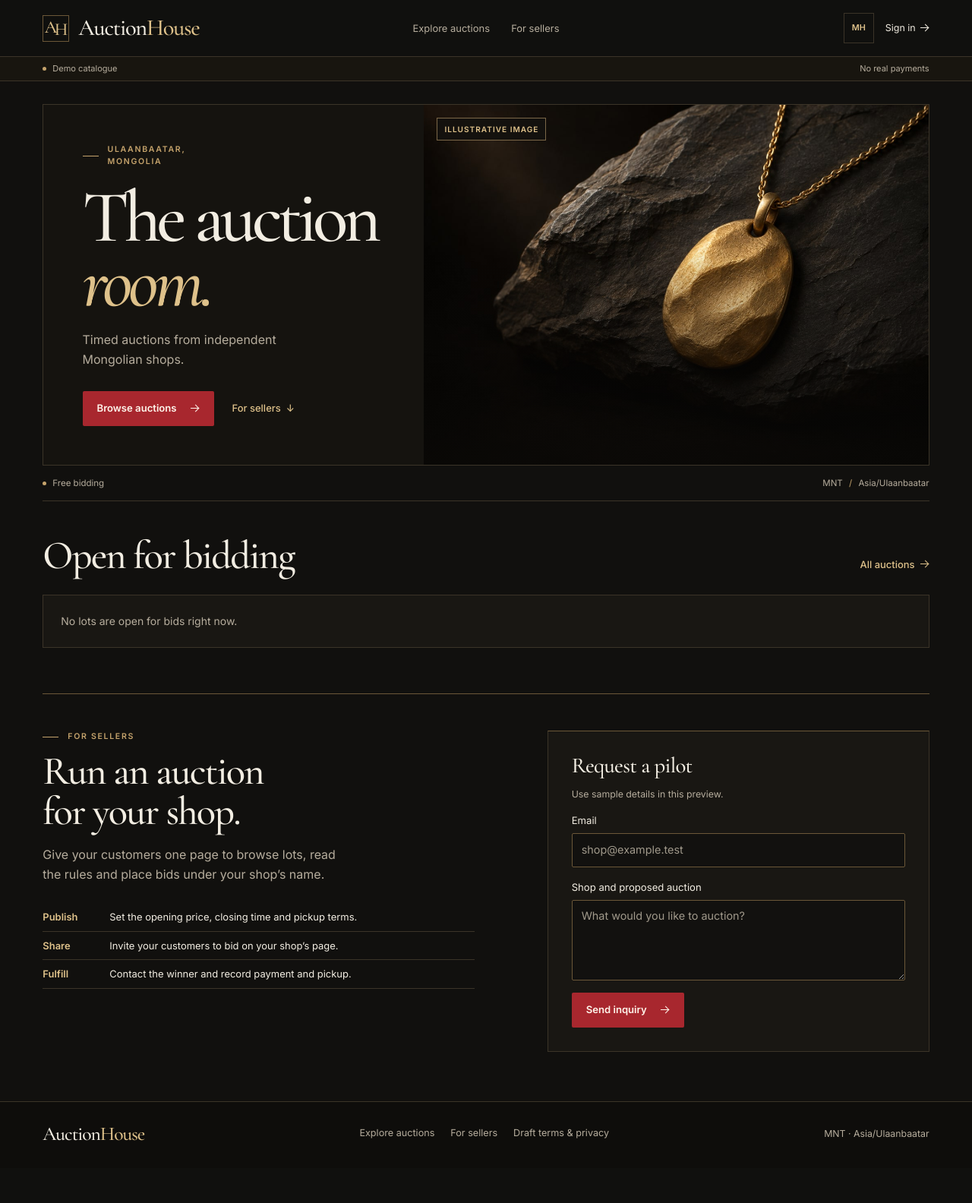
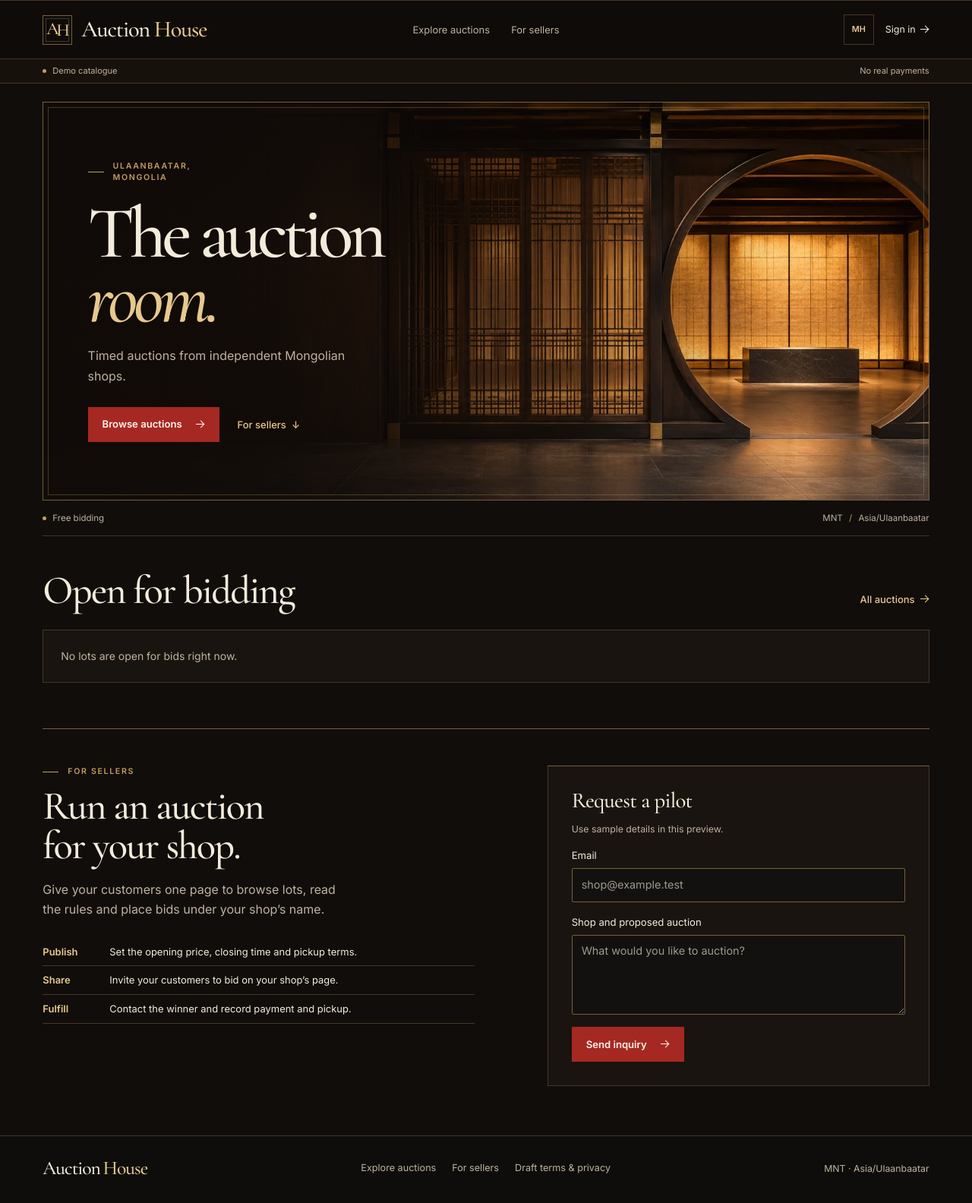
Before and after one commit to Vpermillion/Auction, a Flask app: page / in a window 1280 px wide. Shown: the whole page at 76% size. Before the commit the page ends 1502 px from the top, so only its background shows below. Run offline with Flask 3, Linux system fonts and the light colour scheme; data that the repository does not hold is empty.

Commit message:
Give Auction House a timber gallery theme

```diff
--- a/static/style.css
+++ b/static/style.css
@@ -1,16 +1,16 @@
 :root {
   color-scheme: dark;
-  --paper: #11100e;
-  --surface: #191713;
-  --surface-raised: #211e18;
-  --line: #3b3428;
-  --line-strong: #6b5738;
-  --ink: #f2ede2;
-  --muted: #b6ad9d;
-  --gold: #c5a36c;
-  --gold-light: #dec18a;
-  --action: #a8272e;
-  --action-hover: #bb3038;
+  --paper: #100d0b;
+  --surface: #19140f;
+  --surface-raised: #221a12;
+  --line: #463626;
+  --line-strong: #795e38;
+  --ink: #f3ebdb;
+  --muted: #bfb29f;
+  --gold: #c49d5f;
+  --gold-light: #e7c98e;
+  --action: #a62822;
+  --action-hover: #bb362e;
   --display: "Cormorant Garamond", Georgia, serif;
   --sans: Inter, system-ui, sans-serif;
   --gutter: clamp(18px, 4.4vw, 68px);
@@ -117,7 +117,7 @@ button:disabled { cursor: not-allowed; }
   min-height: 46px;
   padding: 11px 18px;
   border: 1px solid transparent;
-  border-radius: 2px;
+  border-radius: 0;
   background: var(--action);
   color: #fff5eb;
   font-size: .82rem;
@@ -148,13 +148,13 @@ button:disabled { cursor: not-allowed; }
 }
 .skip:focus { transform: none; }
 
-.site-header { border-bottom: 1px solid var(--line); background: #10100e; }
+.site-header { border-block: 1px solid var(--line); background: #0e0b09; }
 .masthead {
   display: grid;
   grid-template-columns: minmax(0, 1fr) auto minmax(0, 1fr);
   align-items: center;
   gap: 22px;
-  min-height: 74px;
+  min-height: 76px;
 }
 .wordmark, .footer-brand {
   display: inline-flex;
@@ -173,15 +173,16 @@ button:disabled { cursor: not-allowed; }
   align-items: center;
   justify-content: center;
   flex-shrink: 0;
-  width: 35px;
-  height: 35px;
-  padding-right: 3px;
+  width: 39px;
+  height: 39px;
+  padding-right: 2px;
   border: 1px solid var(--line-strong);
+  box-shadow: inset 0 0 0 3px var(--paper), inset 0 0 0 4px var(--line);
   color: var(--gold-light);
   font-size: 1.45rem;
   letter-spacing: -.15em;
 }
-.brand-symbol span { transform: translateY(3px); }
+.brand-symbol span { transform: translateY(2px); }
 .wordmark-gold, .footer-brand span { color: var(--gold-light); }
 .main-nav, .header-tools {
   display: flex;
@@ -221,7 +222,7 @@ button:disabled { cursor: not-allowed; }
 .header-link:hover { color: var(--gold-light); }
 .edition-strip {
   border-bottom: 1px solid var(--line);
-  background: #18150f;
+  background: #17110c;
   color: var(--muted);
   font-size: .69rem;
 }
@@ -245,18 +246,35 @@ button:disabled { cursor: not-allowed; }
 .edition-title .status-dot, .auction-strip .status-dot { color: var(--gold); }
 
 .auction-hero {
+  position: relative;
+  isolation: isolate;
   display: grid;
-  grid-template-columns: minmax(0, 43fr) minmax(0, 57fr);
-  margin-top: 30px;
-  border: 1px solid var(--line);
+  grid-template-columns: minmax(0, 44fr) minmax(0, 56fr);
+  min-height: clamp(450px, 41vw, 550px);
+  margin-top: 24px;
+  border: 1px solid var(--line-strong);
+  background: #130e0a;
+}
+.auction-hero::before, .auction-hero::after {
+  position: absolute;
+  content: "";
+  pointer-events: none;
+}
+.auction-hero::before {
+  inset: 0;
+  z-index: -1;
+  background: linear-gradient(90deg, rgb(16 11 8 / 97%) 0%, rgb(16 11 8 / 85%) 28%, rgb(16 11 8 / 32%) 59%, transparent 82%);
+}
+.auction-hero::after {
+  inset: 6px;
+  border: 1px solid rgb(196 157 95 / 30%);
 }
 .hero-copy {
   display: flex;
   flex-direction: column;
   justify-content: center;
   align-items: start;
-  padding: clamp(25px, 4vw, 60px);
-  background: #15130f;
+  padding: clamp(30px, 4.55vw, 69px);
 }
 .hero-copy h1 {
   margin-block: 23px 20px;
@@ -265,38 +283,48 @@ button:disabled { cursor: not-allowed; }
   line-height: .88;
 }
 .hero-copy h1 em { letter-spacing: -.05em; }
-.hero-copy .lede { max-width: 29ch; }
+.hero-copy .lede { max-width: 34ch; }
 .hero-copy .actions { margin-top: 28px; }
+.gallery-stage {
+  display: flex;
+  align-items: end;
+  justify-content: end;
+  min-width: 0;
+  padding: clamp(19px, 2.3vw, 34px);
+}
+.gallery-interior {
+  position: absolute;
+  inset: 0;
+  z-index: -2;
+  width: 100%;
+  height: 100%;
+  object-fit: cover;
+  object-position: 50% 54%;
+}
 .featured-lot {
-  display: block;
-  position: relative;
-  isolation: isolate;
+  display: grid;
+  grid-template-columns: clamp(75px, 8.2vw, 116px) minmax(0, 1fr);
   min-width: 0;
-  min-height: clamp(360px, 36.5vw, 510px);
-  overflow: hidden;
-  background: #282018;
+  width: min(100%, 416px);
+  border: 1px solid var(--line-strong);
+  background: #18110d;
+  box-shadow: 0 8px 22px rgb(0 0 0 / 32%);
+  transition: border-color 160ms ease;
 }
+.featured-lot:hover { border-color: var(--gold-light); }
 .featured-lot img, .card-image img, .detail-image img {
   width: 100%;
   height: 100%;
   object-fit: cover;
 }
 .featured-lot img {
-  position: absolute;
-  inset: 0;
-  object-position: 53% 50%;
+  min-height: 0;
+  object-position: 59% center;
+  border-right: 1px solid var(--line-strong);
 }
-a.featured-lot img, .card-image img { transition: transform 320ms ease; }
-a.featured-lot:hover img, .card-image:hover img { transform: scale(1.025); }
-.featured-lot::after {
-  position: absolute;
-  inset: 40% 0 0;
-  z-index: 0;
-  content: "";
-  pointer-events: none;
-  background: linear-gradient(transparent, rgb(9 8 6 / 86%));
-}
-.feature-label, .card-image .status {
+.card-image img { transition: transform 300ms ease; }
+.card-image:hover img { transform: scale(1.025); }
+.feature-label {
   position: absolute;
   top: 17px;
   left: 17px;
@@ -304,50 +332,56 @@ a.featured-lot:hover img, .card-image:hover img { transform: scale(1.025); }
   border: 1px solid #7b6748;
   background: #14120eee;
   color: var(--gold-light);
-}
-.feature-label {
   padding: 6px 9px;
   font-size: .63rem;
   font-weight: 600;
   letter-spacing: .1em;
   text-transform: uppercase;
 }
-.feature-label > span { padding-inline: 5px; }
 .feature-caption {
-  position: absolute;
-  inset: auto 24px 20px;
-  z-index: 1;
-  display: flex;
-  justify-content: space-between;
-  align-items: end;
-  gap: 12px;
+  display: block;
+  min-width: 0;
+  padding: 13px 16px;
   color: var(--ink);
 }
-.feature-seller {
+.feature-index {
   display: block;
   color: var(--gold-light);
-  font-size: .64rem;
+  font-size: .6rem;
   font-weight: 600;
-  letter-spacing: .15em;
+  letter-spacing: .09em;
   text-transform: uppercase;
+  overflow-wrap: anywhere;
 }
+.feature-index > span { margin-inline: 3px; color: var(--gold); }
 .feature-title {
   display: block;
   margin-top: 5px;
   font-family: var(--display);
-  font-size: clamp(1.7rem, 3.25vw, 3.1rem);
+  font-size: clamp(1.5rem, 2.35vw, 2.15rem);
   font-weight: 500;
   letter-spacing: -.035em;
-  line-height: .98;
+  line-height: 1.02;
   overflow-wrap: anywhere;
 }
-.feature-caption > span:first-child { min-width: 0; }
-.feature-value { text-align: right; flex: 0 0 auto; max-width: 43%; }
-.feature-value small, .card-bottom small { display: block; color: var(--muted); font-size: .68rem; }
+.feature-meta {
+  display: flex;
+  justify-content: space-between;
+  align-items: center;
+  gap: 9px;
+  margin-top: 9px;
+  padding-top: 7px;
+  border-top: 1px solid var(--line);
+  color: var(--gold-light);
+}
+.feature-value { display: flex; flex-wrap: wrap; align-items: baseline; gap: 1px 8px; min-width: 0; }
+.feature-value small, .card-bottom small { color: var(--muted); font-size: .68rem; }
+.card-bottom small { display: block; }
 .feature-value strong {
   color: var(--gold-light);
-  font-size: clamp(.85rem, 1.6vw, 1.25rem);
+  font-size: .88rem;
   font-weight: 600;
+  font-variant-numeric: tabular-nums;
   overflow-wrap: anywhere;
 }
 .auction-strip {
@@ -769,14 +825,15 @@ th { color: var(--gold-light); font-weight: 600; }
   gap: 18px;
   padding-block: 29px 33px;
 }
-.footer-brand { gap: 0; font-size: 1.6rem; }
+.footer-brand { gap: .15em; font-size: 1.6rem; }
 .footer-inner nav { display: flex; flex-wrap: wrap; gap: 9px 21px; color: var(--muted); font-size: .79rem; }
 
 @media (max-width: 1010px) {
+  .gallery-interior { object-position: 100% 54%; }
   .hero-copy { padding-inline: clamp(22px, 3.5vw, 39px); }
   .hero-copy h1 { font-size: clamp(3.1rem, 7.45vw, 5.2rem); }
   .hero-copy .actions { gap: 12px 15px; }
-  .feature-caption { inset-inline: 17px; }
+  .feature-caption { padding-inline: 12px; }
   .auction-grid { gap: 14px; }
   .card-content { padding-inline: 13px; }
   .shop-hero { gap: 19px; }
--- a/templates/_cards.html
+++ b/templates/_cards.html
@@ -1,14 +1,16 @@
 <div class="auction-grid">
   {% for a in auctions %}
     <article class="auction-card">
+      <div class="card-index">
+        <span>{{ t('Lot') }} {{ '%03d'|format(a.id) }}</span>
+        <span class="status {{ a.state }}"><span class="status-dot" aria-hidden="true"></span>{{ t(a.state|capitalize) }}</span>
+      </div>
       <a class="card-image" href="{{ url_for('detail', auction_id=a.id) }}" aria-label="{{ t('View auction') }} · {{ a.title }}">
         <img src="{{ url_for('static', filename='images/catalogue-' + a.image + '.jpg') }}" alt="" loading="lazy" width="1320" height="880">
-        <span class="status {{ a.state }}"><span class="status-dot" aria-hidden="true"></span>{{ t(a.state|capitalize) }}</span>
       </a>
       <div class="card-content">
         <div class="card-meta">
           <a href="{{ url_for('shop', slug=a.slug) }}">{{ a.shop_name }}</a>
-          <span>{{ t('Lot') }} {{ '%03d'|format(a.id) }}</span>
         </div>
         <h3><a href="{{ url_for('detail', auction_id=a.id) }}">{{ a.title }}</a></h3>
         <div class="card-bottom">
--- a/templates/base.html
+++ b/templates/base.html
@@ -16,7 +16,7 @@
     <div class="masthead page-width">
       <a class="wordmark" href="{{ url_for('home') }}" aria-label="Auction House home">
         <span class="brand-symbol" aria-hidden="true">A<span>H</span></span>
-        <span>Auction<span class="wordmark-gold">House</span></span>
+        <span>Auction <span class="wordmark-gold">House</span></span>
       </a>
       <nav class="main-nav" aria-label="Main navigation">
         <a href="{{ url_for('explore') }}" {% if request.endpoint == 'explore' %}aria-current="page"{% endif %}>{{ t('Explore auctions') }}</a>
@@ -59,7 +59,7 @@
   <main id="main">{% block content %}{% endblock %}</main>
   <footer class="site-footer">
     <div class="page-width footer-inner">
-      <a class="footer-brand" href="{{ url_for('home') }}">Auction<span>House</span></a>
+      <a class="footer-brand" href="{{ url_for('home') }}">Auction <span>House</span></a>
       <nav aria-label="Footer navigation">
         <a href="{{ url_for('explore') }}">{{ t('Explore auctions') }}</a>
         <a href="{{ url_for('home') }}#pilot">{{ t('For sellers') }}</a>
--- a/templates/home.html
+++ b/templates/home.html
@@ -1,36 +1,34 @@
 {% extends 'base.html' %}
 {% block content %}
-<section class="auction-hero page-width">
+<section class="auction-hero page-width" aria-labelledby="auction-room-title">
   <div class="hero-copy">
     <p class="eyebrow ruled-label">Ulaanbaatar, Mongolia</p>
-    <h1>{{ t('The auction') }}<br><em>{{ t('room.') }}</em></h1>
+    <h1 id="auction-room-title">{{ t('The auction') }}<br><em>{{ t('room.') }}</em></h1>
     <p class="lede">{{ t('Timed auctions from independent Mongolian shops.') }}</p>
     <div class="actions">
       <a class="button" href="{{ url_for('explore') }}">{{ t('Browse auctions') }} <span class="arrow" aria-hidden="true"></span></a>
       <a class="inline-link" href="#pilot">{{ t('For sellers') }} <span aria-hidden="true">↓</span></a>
     </div>
   </div>
+  <div class="gallery-stage">
+    <img class="gallery-interior" src="{{ url_for('static', filename='images/auction-gallery.webp') }}" alt="" fetchpriority="high" width="1800" height="693">
     {% if featured %}
       <a class="featured-lot" href="{{ url_for('detail', auction_id=featured.id) }}">
-      <img src="{{ url_for('static', filename='images/catalogue-' + featured.image + '.jpg') }}" alt="" fetchpriority="high" width="1320" height="880">
-      <span class="feature-label">{{ t('Featured lot') }} <span aria-hidden="true">/</span> {{ '%03d'|format(featured.id) }}</span>
+        <img src="{{ url_for('static', filename='images/catalogue-' + featured.image + '.jpg') }}" alt="" width="1320" height="880">
         <span class="feature-caption">
-        <span>
-          <span class="feature-seller">{{ featured.shop_name }}</span>
+          <span class="feature-index">{{ t('Featured lot') }} {{ '%03d'|format(featured.id) }} <span aria-hidden="true">/</span> {{ featured.shop_name }}</span>
           <strong class="feature-title">{{ featured.title }}</strong>
-        </span>
+          <span class="feature-meta">
             <span class="feature-value">
               <small>{{ t('Current bid') if featured.price else t('Starting price') }}</small>
               <strong>{{ (featured.price or featured.start_price)|mnt }}</strong>
             </span>
+            <span class="arrow" aria-hidden="true"></span>
+          </span>
         </span>
       </a>
-  {% else %}
-    <div class="featured-lot">
-      <img src="{{ url_for('static', filename='images/catalogue-pendant.jpg') }}" alt="" fetchpriority="high" width="1320" height="880">
-      <span class="feature-label">{{ t('Illustrative image') }}</span>
+    {% endif %}
   </div>
-  {% endif %}
 </section>
 
 <div class="auction-strip page-width">
```
Also changed, not shown: other parts of static/style.css (+46 -20 lines), docs/ASSETS.md (+2 -1 lines), static/images/auction-gallery.webp (added). Lines whose indentation alone changed are shown as unchanged.
